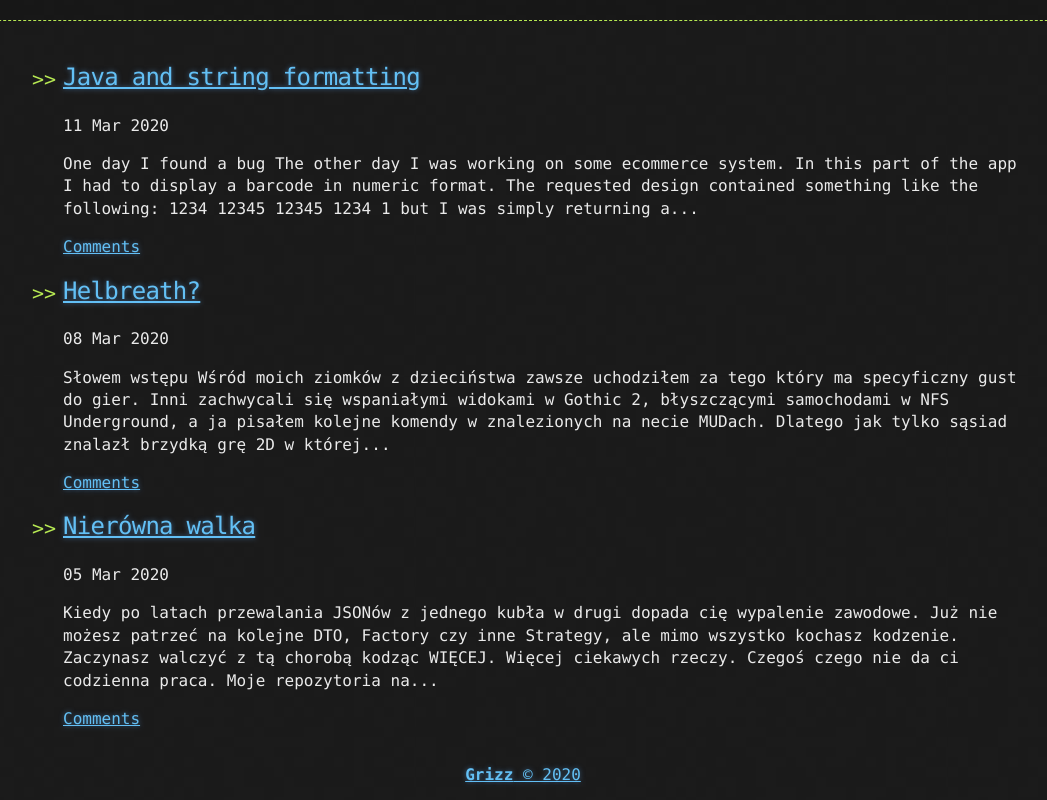
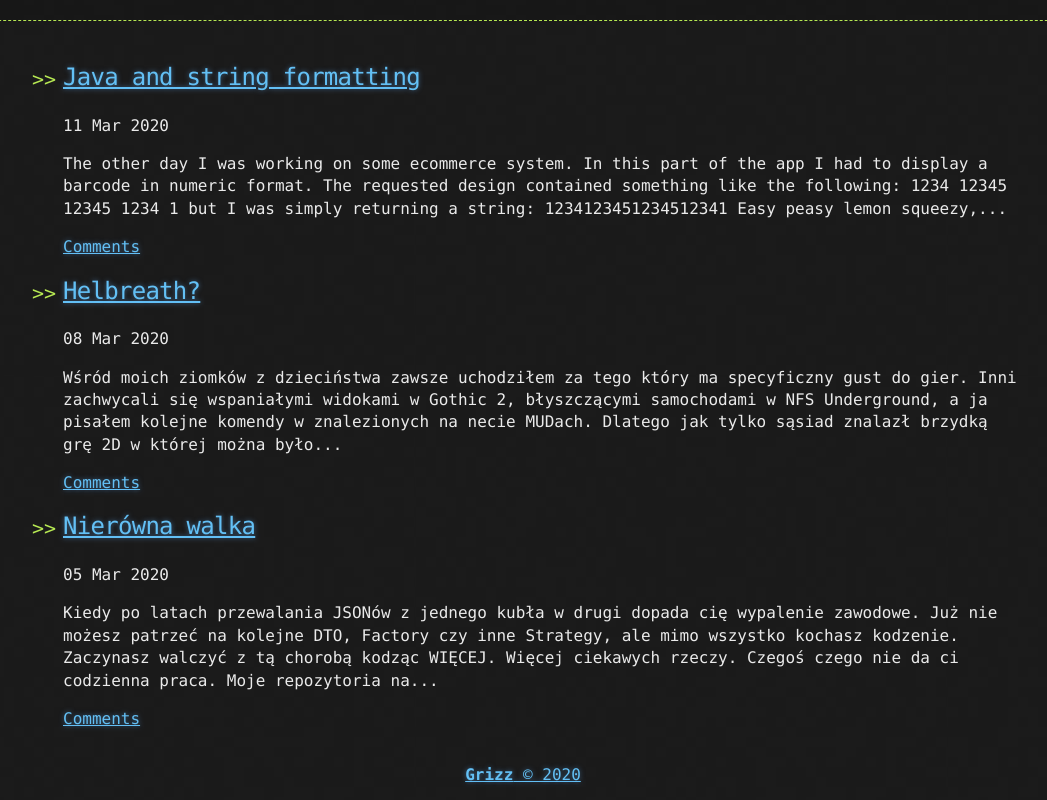
Before and after one commit to tomekbielaszewski/tomekbielaszewski.github.io, a Jekyll site: the page built from index.html, in a window 1280 px wide. Shown: the part 156-956 px from the top of the page, without its empty margins (117-1164 px from the left). Built offline with Jekyll 4.4.1, drawn with Linux system fonts in a browser that asks for light colours; the list of posts is cut into pages by our own code; comment, search, counter and statistics services are not loaded.

Commit message:
removed first subtitles from posts - messed up the short version on main page

````diff
--- a/_posts/2020-03-08-helbreath.md
+++ b/_posts/2020-03-08-helbreath.md
@@ -5,7 +5,6 @@ published: true
 comments: true
 ---
 
-# Słowem wstępu
 Wśród moich ziomków z dzieciństwa zawsze uchodziłem za tego który ma specyficzny gust do gier. Inni zachwycali się wspaniałymi
 widokami w Gothic 2, błyszczącymi samochodami w NFS Underground, a ja pisałem kolejne komendy w znalezionych na necie MUDach.
 Dlatego jak tylko sąsiad znalazł brzydką grę 2D w której można było grać z setkami innych graczy jednocześnie to od razu
--- a/_posts/2020-03-11-mask-formatter.md
+++ b/_posts/2020-03-11-mask-formatter.md
@@ -5,7 +5,6 @@ comments: true
 tags: english, java, everydayjob
 ---
 
-# One day I found a bug
 The other day I was working on some ecommerce system. In this part of the app I had to display a barcode in numeric format.
 The requested design contained something like the following:
 ```
````
